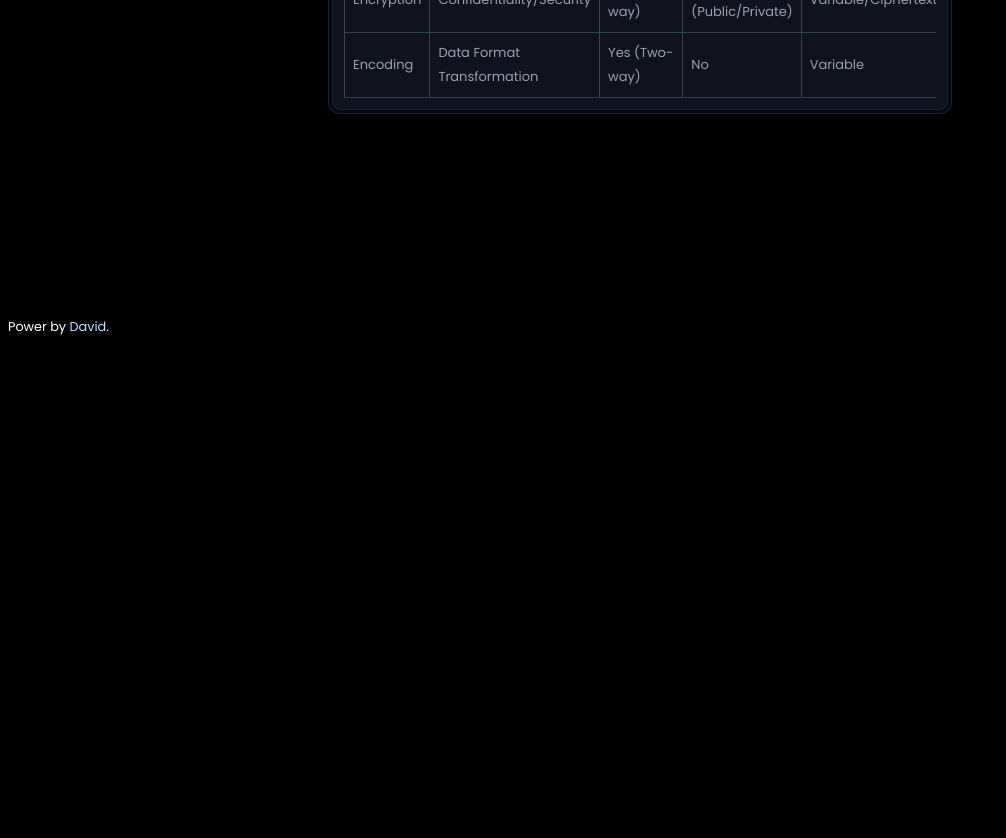
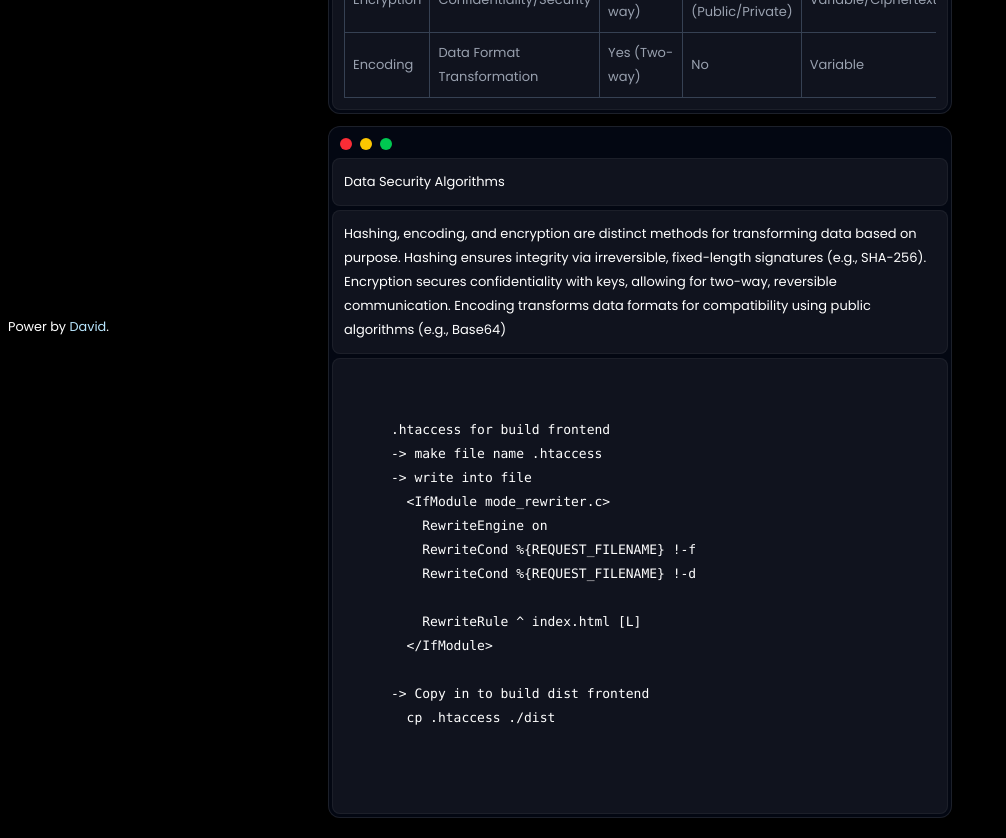
Before and after one commit to vidzin3/utils_platform, a Vue app: page /lessons in a window 1280 px wide. Shown: the part 460-1298 px from the top of the page, without its empty margins (0-1006 px from the left). Before the commit the page ends 800 px from the top, so only its background shows below. Built offline with nearby package versions, Linux system fonts and the light colour scheme.

Commit message:
update content

```diff
--- a/src/pages/lesson/index.vue
+++ b/src/pages/lesson/index.vue
@@ -46,6 +46,27 @@ const contents = [
       </div>
     `,
   },
+  {
+    title: "Data Security Algorithms",
+    description: `Hashing, encoding, and encryption are distinct methods for transforming data based on purpose. Hashing ensures integrity via irreversible, fixed-length signatures (e.g., SHA-256). Encryption secures confidentiality with keys, allowing for two-way, reversible communication. Encoding transforms data formats for compatibility using public algorithms (e.g., Base64)`,
+    is_content: true,
+    content: `
+      .htaccess for build frontend
+      -> make file name .htaccess
+      -> write into file
+        <IfModule mode_rewriter.c>
+          RewriteEngine on
+          RewriteCond %{REQUEST_FILENAME} !-f
+          RewriteCond %{REQUEST_FILENAME} !-d
+
+          RewriteRule ^ index.html [L]
+        </IfModule>
+
+      -> Copy in to build dist frontend
+        cp .htaccess ./dist
+    `,
+    raw_html: ``,
+  },
 ];
 </script>
 
```
